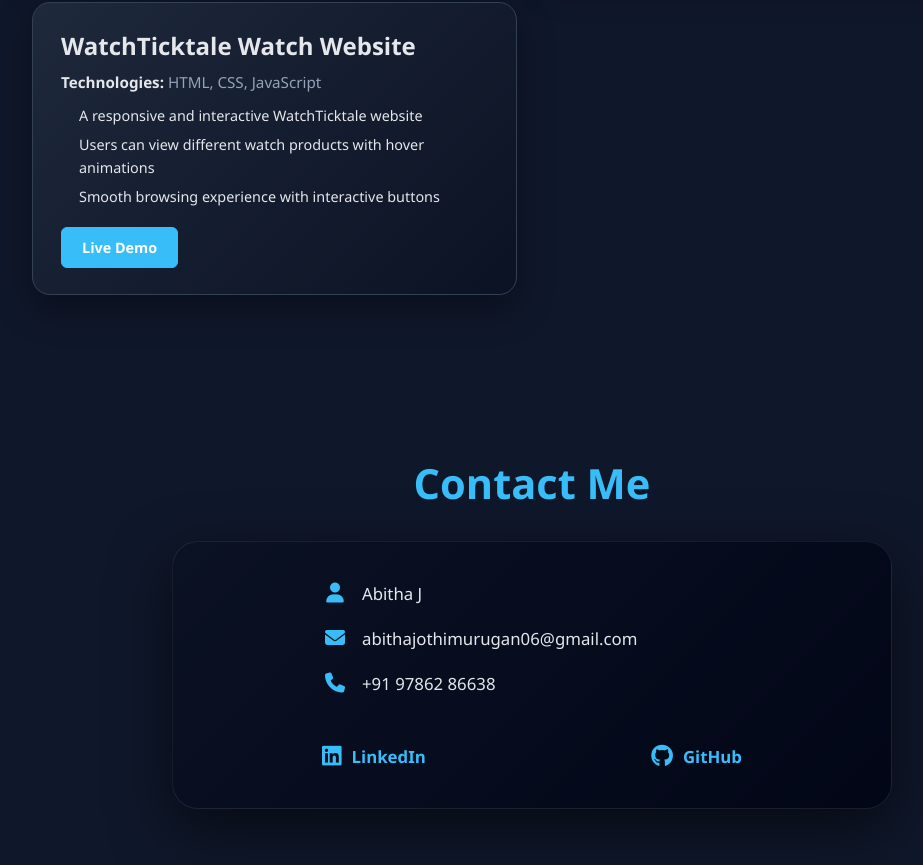
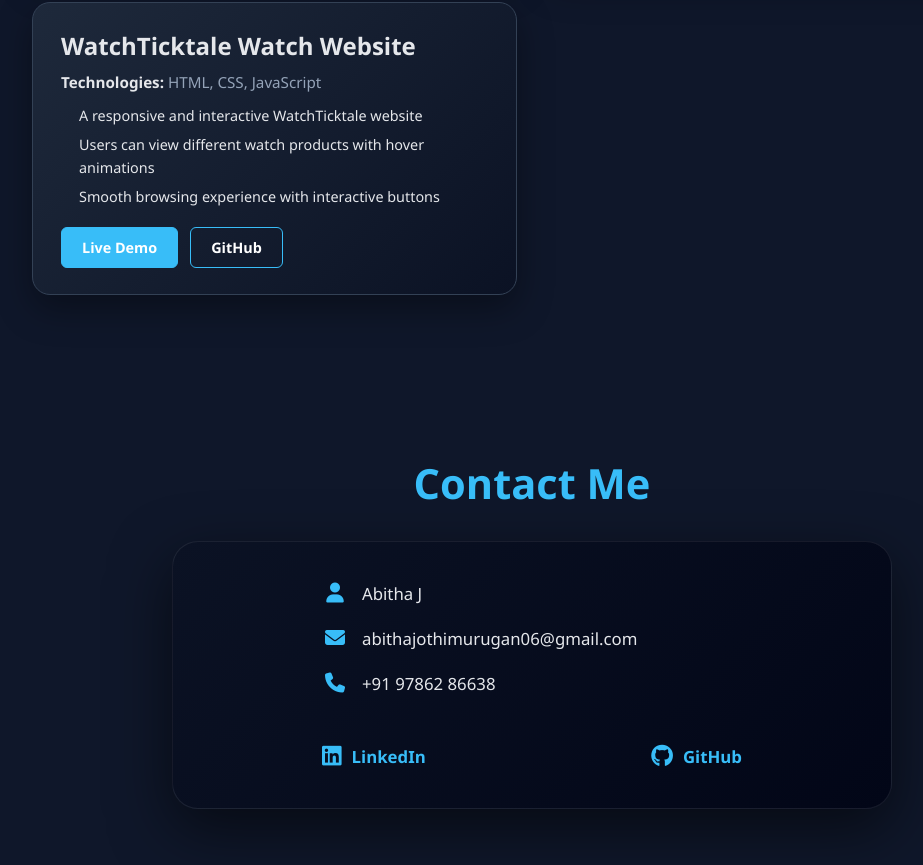
Before and after one commit to abithajothimurugan/my-portfolio, a React (Create React App) app: page / in a window 1280 px wide. Shown: the part 3001-3866 px from the top of the page, without its empty margins (108-1031 px from the left). Built offline with nearby package versions, Linux system fonts and the light colour scheme.

Commit message:
Add GitHub links

```diff
--- a/src/App.css
+++ b/src/App.css
@@ -695,7 +695,11 @@
   font-size: 0.9rem;
   transition: all 0.3s ease;
 }
-
+.project-buttons {
+  display: flex;
+  gap: 12px;
+  flex-wrap: wrap;
+}
 .project-card .btn:hover {
   background-color: var(--color-primary);
   color: #000;
--- a/src/components/Projects.js
+++ b/src/components/Projects.js
@@ -10,7 +10,8 @@ const projects = [
             "Focused on Quiz Club, Fine Arts Club, and Self-Grooming Club",
             "Designed system to enhance competition management, data handling, and UX"
         ],
-        liveDemo: null
+        liveDemo: null,
+        github: null
     },
     {
         title: "JP Builders Mobile Application",
@@ -21,7 +22,8 @@ const projects = [
             "Enabled tracking of daily work progress, expenses, and project status",
             "Developed secure login and payment features"
         ],
-        liveDemo: null
+        liveDemo: null,
+        github: null
     },
     {
         title: "WatchTicktale Watch Website",
@@ -31,7 +33,8 @@ const projects = [
             "Users can view different watch products with hover animations",
             "Smooth browsing experience with interactive buttons"
         ],
-        liveDemo: "https://abithajothimurugan.github.io/WatchTicktale/"
+        liveDemo: "https://abithajothimurugan.github.io/WatchTicktale/",
+        github: "https://github.com/abithajothimurugan/WatchTicktale"
     }
 ];
 
@@ -54,7 +57,7 @@ const Projects = () => {
                                 <li key={i}>{point}</li>
                             ))}
                         </ul>
-
+                        <div className="project-buttons">
                             {project.liveDemo && (
                                 <a
                                     href={project.liveDemo}
@@ -65,6 +68,19 @@ const Projects = () => {
                                     Live Demo
                                 </a>
                             )}
+
+                            {project.github && (
+                                <a
+                                    href={project.github}
+                                    target="_blank"
+                                    rel="noopener noreferrer"
+                                    className="btn"
+                                >
+                                    GitHub
+                                </a>
+                            )}
+
+                        </div>
                     </div>
                 ))}
             </div>
```
Lines whose indentation alone changed are shown as unchanged.
